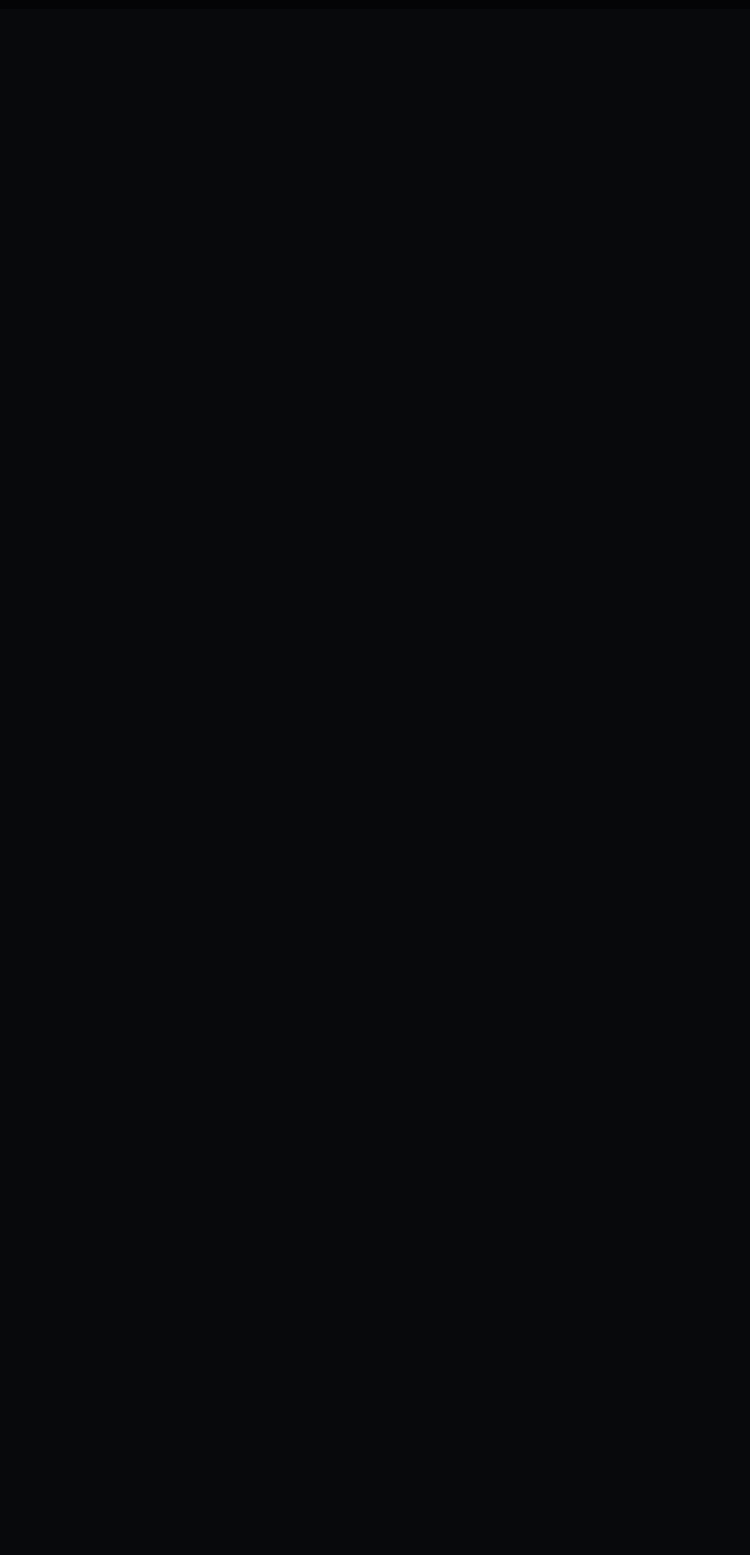
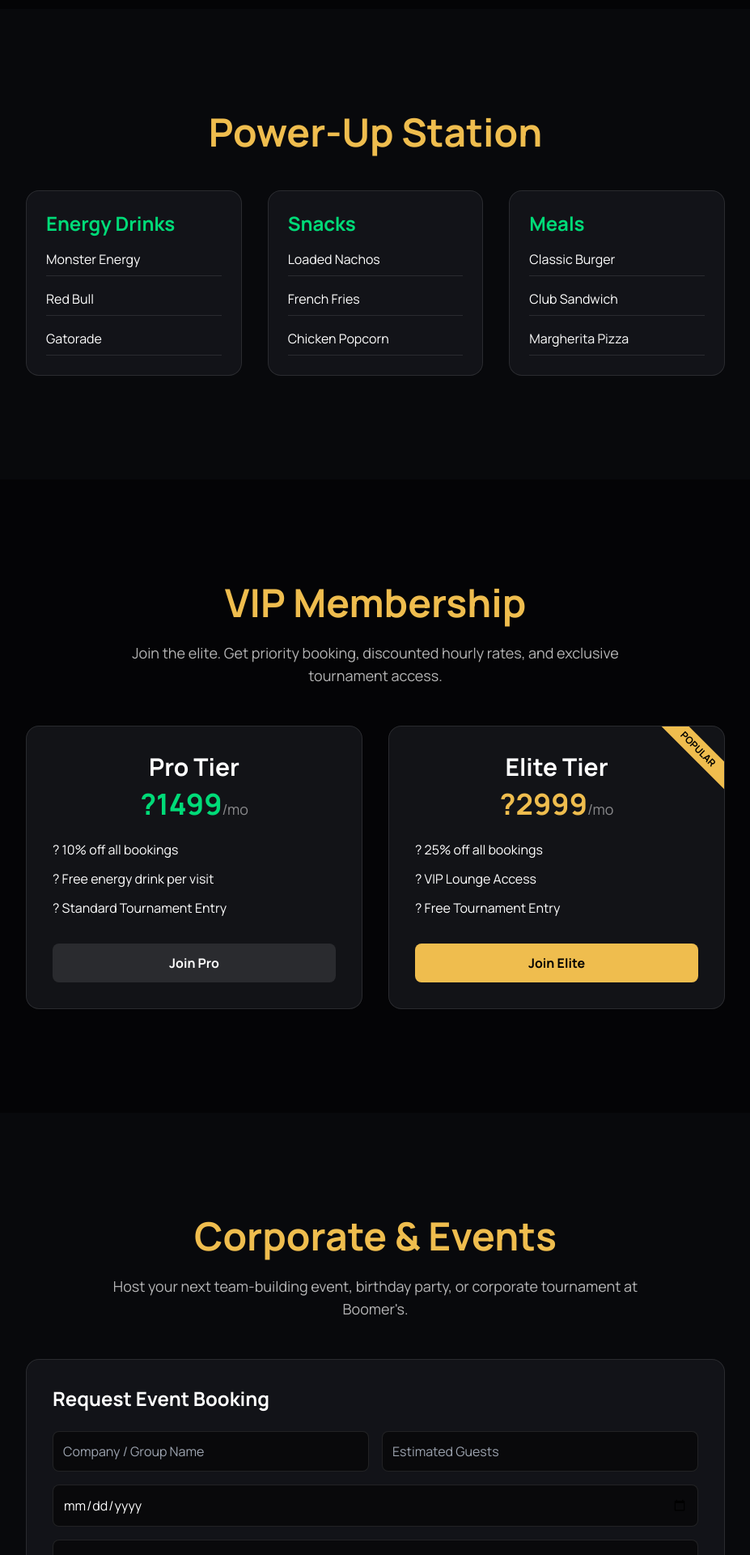
Before and after one commit to nextgen-web-studio/boomersgamingcafe, a React (Vite) app in the folder v2-app/: page / in a window 1280 px wide. Shown: the part 2100-4020 px from the top of the page at 81% size, without its empty margins (176-1103 px from the left). Before the commit the page ends 2111 px from the top, so only its background shows below. Built offline with nearby package versions, Linux system fonts and the light colour scheme.

Commit message:
Add all options to App.jsx

```diff
--- a/v2-app/src/App.jsx
+++ b/v2-app/src/App.jsx
@@ -4,6 +4,10 @@ import Header from './components/Header';
 import Hero from './components/Hero';
 import Tournaments from './components/Tournaments';
 import BookingWizard from './components/BookingWizard';
+import Menu from './components/Menu';
+import Membership from './components/Membership';
+import Corporate from './components/Corporate';
+import Admin from './components/Admin';
 
 function Home() {
   return (
@@ -14,6 +18,15 @@ function Home() {
       </section>
       <section id="tournaments" className="py-20 px-4 md:px-8 bg-black/50">
         <Tournaments />
+      </section>
+      <section id="menu" className="py-20 px-4 md:px-8">
+        <Menu />
+      </section>
+      <section id="membership" className="py-20 px-4 md:px-8 bg-black/50">
+        <Membership />
+      </section>
+      <section id="corporate" className="py-20 px-4 md:px-8">
+        <Corporate />
       </section>
     </main>
   );
@@ -26,6 +39,7 @@ export default function App() {
         <Header />
         <Routes>
           <Route path="/" element={<Home />} />
+          <Route path="/admin" element={<Admin />} />
         </Routes>
       </div>
     </BrowserRouter>
```
